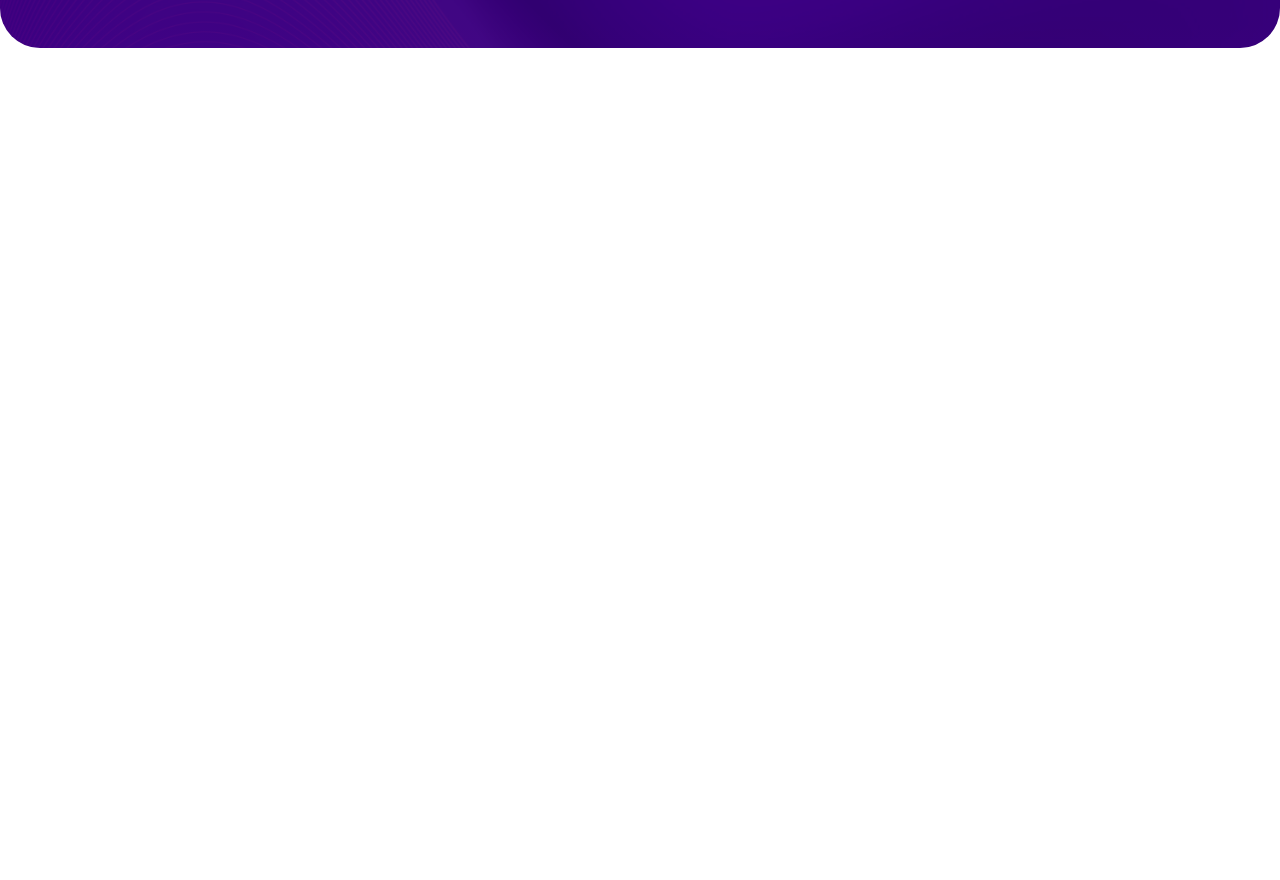
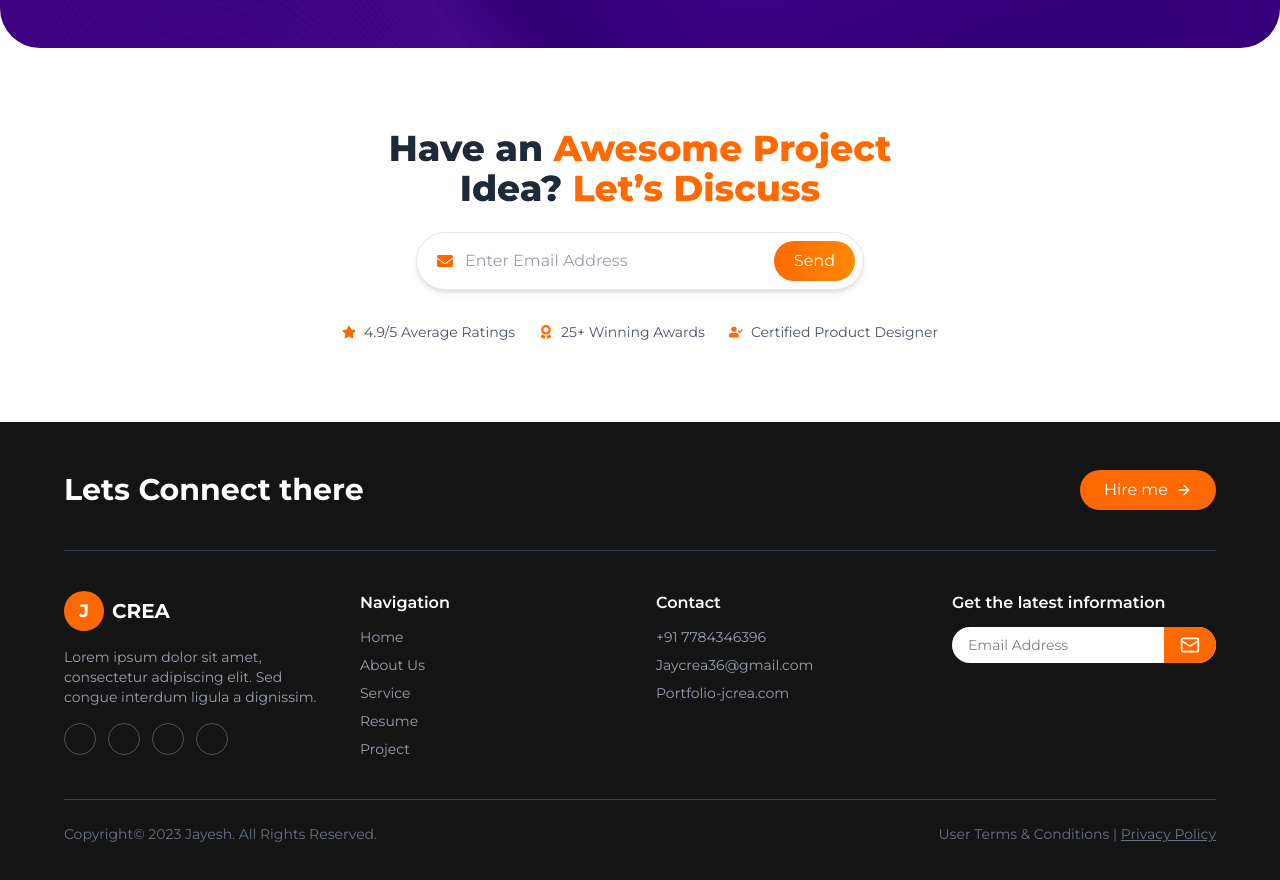
Before and after one commit to jeremiahadebay/Jerry-Portfolio, a Next.js app: page / in a window 1280 px wide. Shown: the part 4200-5080 px from the top of the page. Before the commit the page ends 4248 px from the top, so only its background shows below. Built offline with nearby package versions, Linux system fonts and the light colour scheme.

Commit message:
Added new section contact and footer

```diff
--- /dev/null
+++ b/src/app/components/contact.tsx
@@ -0,0 +1,44 @@
+"use client";
+
+import { FaEnvelope, FaStar, FaAward, FaUserCheck } from "react-icons/fa";
+
+export default function ContactSection() {
+  return (
+    <section className="py-20 text-center">
+      {/* Heading */}
+      <h2 className="text-3xl md:text-4xl font-extrabold text-gray-800 mb-6">
+        Have an <span className="text-orange-500">Awesome Project</span> <br /> Idea?{" "}
+        <span className="text-orange-500">Let’s Discuss</span>
+      </h2>
+
+      {/* Email Input */}
+      <div className="flex justify-center">
+        <div className="flex items-center bg-white border border-gray-200 rounded-full shadow-md px-2 py-2 w-full max-w-md">
+          <FaEnvelope className="text-orange-500 ml-3" />
+          <input
+            type="email"
+            placeholder="Enter Email Address"
+            className="flex-1 px-3 py-2 outline-none text-gray-700 bg-transparent"
+          />
+          <button className="bg-gradient-to-r from-orange-500 to-orange-400 text-white px-5 py-2 rounded-full hover:opacity-90 transition-all duration-300">
+            Send
+          </button>
+        </div>
+      </div>
+
+      {/* Stats */}
+      <div className="flex flex-wrap justify-center gap-6 mt-8 text-gray-600 text-sm">
+        <div className="flex items-center gap-2">
+          <FaStar className="text-orange-500" /> <span>4.9/5 Average Ratings</span>
+        </div>
+        <div className="flex items-center gap-2">
+          <FaAward className="text-orange-500" /> <span>25+ Winning Awards</span>
+        </div>
+        <div className="flex items-center gap-2">
+          <FaUserCheck className="text-orange-500" />{" "}
+          <span>Certified Product Designer</span>
+        </div>
+      </div>
+    </section>
+  );
+}
--- /dev/null
+++ b/src/app/components/footer.tsx
@@ -0,0 +1,94 @@
+import { Mail, ArrowRight } from "lucide-react";
+
+export default function Footer() {
+  return (
+    <footer className="bg-[#141414] text-white bottom-0 py-12 px-6 md:px-16">
+      <div className="max-w-6xl mx-auto">
+        {/* Top Section */}
+        <div className="flex flex-col md:flex-row justify-between items-center mb-10">
+          <h2 className="text-3xl font-bold mb-4 md:mb-0">
+            Lets Connect there
+          </h2>
+          <button className="flex items-center gap-2 bg-orange-500 text-white px-6 py-2 rounded-full hover:bg-orange-600 transition">
+            Hire me <ArrowRight className="w-4 h-4" />
+          </button>
+        </div>
+
+        <hr className="border-gray-700 mb-10" />
+
+        {/* Middle Section */}
+        <div className="grid grid-cols-1 md:grid-cols-4 gap-8">
+          {/* Logo & Description */}
+          <div>
+            <div className="flex items-center gap-2 mb-4">
+              <div className="bg-orange-500 rounded-full w-10 h-10 flex items-center justify-center font-bold text-lg">
+                J
+              </div>
+              <span className="font-bold text-xl">CREA</span>
+            </div>
+            <p className="text-gray-400 text-sm">
+              Lorem ipsum dolor sit amet, consectetur adipiscing elit. Sed congue
+              interdum ligula a dignissim.
+            </p>
+            <div className="flex gap-3 mt-4">
+              {["facebook", "twitter", "instagram", "linkedin"].map((icon, i) => (
+                <div
+                  key={i}
+                  className="w-8 h-8 rounded-full border border-gray-600 flex items-center justify-center hover:bg-orange-500 transition"
+                >
+                  <i className={`ri-${icon}-fill text-white text-sm`}></i>
+                </div>
+              ))}
+            </div>
+          </div>
+
+          {/* Navigation */}
+          <div>
+            <h3 className="font-semibold mb-3">Navigation</h3>
+            <ul className="space-y-2 text-gray-400 text-sm">
+              <li>Home</li>
+              <li>About Us</li>
+              <li>Service</li>
+              <li>Resume</li>
+              <li>Project</li>
+            </ul>
+          </div>
+
+          {/* Contact */}
+          <div>
+            <h3 className="font-semibold mb-3">Contact</h3>
+            <ul className="space-y-2 text-gray-400 text-sm">
+              <li>+91 7784346396</li>
+              <li>Jaycrea36@gmail.com</li>
+              <li>Portfolio-jcrea.com</li>
+            </ul>
+          </div>
+
+          {/* Subscribe */}
+          <div>
+            <h3 className="font-semibold mb-3">Get the latest information</h3>
+            <div className="flex items-center bg-white rounded-full overflow-hidden">
+              <input
+                type="email"
+                placeholder="Email Address"
+                className="flex-1 px-4 py-2 text-black outline-none text-sm"
+              />
+              <button className="bg-orange-500 px-4 py-2 hover:bg-orange-600 transition">
+                <Mail className="text-white w-5 h-5" />
+              </button>
+            </div>
+          </div>
+        </div>
+
+        {/* Bottom Section */}
+        <hr className="border-gray-700 mt-10 mb-6" />
+        <div className="flex flex-col md:flex-row justify-between text-gray-500 text-sm">
+          <p>Copyright© 2023 Jayesh. All Rights Reserved.</p>
+          <p>
+            User Terms & Conditions | <span className="underline">Privacy Policy</span>
+          </p>
+        </div>
+      </div>
+    </footer>
+  );
+}
--- a/src/app/page.tsx
+++ b/src/app/page.tsx
@@ -4,6 +4,8 @@ import WhyMe from "../app/components/whyme"
 import Services from "../app/components/services"
 import Card from "../app/components/PortfolioCard"
 import Testimonials from "../app/components/testimonials"
+import  Contact from "../app/components/contact"
+import  Footer from "../app/components/footer"
 
 export default function Home() {
   return (
@@ -14,6 +16,8 @@ export default function Home() {
      <WhyMe />
      <Card />
      <Testimonials />
+     <Contact />
+     <Footer />
     </>
   );
 }
```
